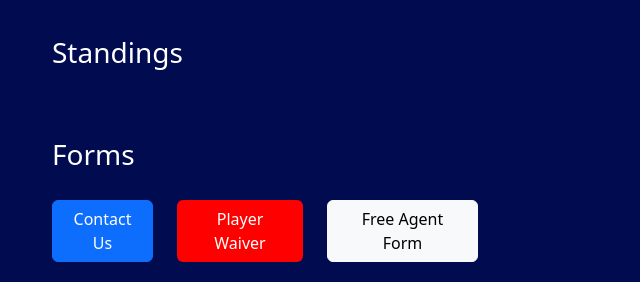
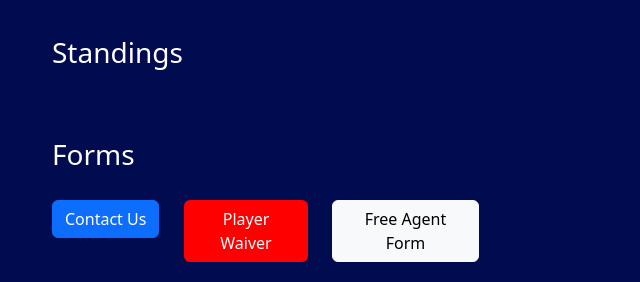
Before and after one commit to peteb206/fwmsbl, a Flask app: template templates/home.html in a window 1280 px wide. Shown: the part 1245-1527 px from the top of the page, without its empty margins (0-640 px from the left). Run offline with Flask 2, Linux system fonts and the light colour scheme; the template is opened without the code that fills it, so the values that code supplies are empty; some libraries are stand-ins or nearby versions.

Commit message:
Clean up forms buttons formatting

```diff
--- a/templates/home.html
+++ b/templates/home.html
@@ -69,11 +69,13 @@
         });
     });
 </script>
+
 <div class="row justify-content-center">
     <div class="col-md-auto">
         <img src="{{ url_for('static', filename='img/FWMSBL1.jpeg') }}" width="100%" style="max-width: 1000px;">
     </div>
 </div>
+
 <div class="row">
     <div class="col-md" style="max-width: 400px;">
         <h3 class="light-text" style="padding-bottom: 20px">Announcements</h3>
@@ -95,29 +97,25 @@
         <div id="calendar" style="padding-top: 10px"></div>
     </div>
 </div>
+
 <h3 class="light-text" style="padding-bottom: 10px">Standings</h3>
 <div id="standings" class="row">
 </div>
-<div class="row">
-    <div class="col-md">
+
 <div class="row">
     <div class="col">
         <h3 class="light-text" style="padding-bottom: 20px">Forms</h3>
     </div>
 </div>
-        <div class="row justify-content-start">
-            <div class="col" style="max-width: 125px;">
+<div class="row justify-content-start" style="padding-bottom: 20px">
+    <div class="col" style="max-width: 132px;">
         <button type="submit" class="btn btn-primary" onclick="window.open('https://docs.google.com/forms/d/e/1FAIpQLScrlA5aCcuVoMaUpurES47ttyIftWFTt9R3gQfNfmO_9JgZkg/viewform', '_blank')">Contact Us</button>
     </div>
-            <div class="col" style="max-width: 150px;">
+    <div class="col" style="max-width: 148px;">
         <button type="submit" class="btn light-text" style="background-color: var(--red-color);" onclick="window.open('https://waiver.smartwaiver.com/w/cjdft38eyur6zsh5hngcsx/web/', '_blank')">Player Waiver</button>
     </div>
-            <div class="col" style="max-width: 175px;">
+    <div class="col" style="max-width: 171px;">
         <button type="submit" class="btn btn-light" onclick="window.open('https://docs.google.com/forms/d/e/1FAIpQLSfRuTtd9mr3BrPrDRdQKos92sFW2uqybJKahE8sP7URKvkWJw/viewform', '_blank')">Free Agent Form</button>
     </div>
 </div>
-    </div>
-    <div class="col-md">
-    </div>
-</div>
 {% endblock %}
```
Lines whose indentation alone changed are shown as unchanged.
